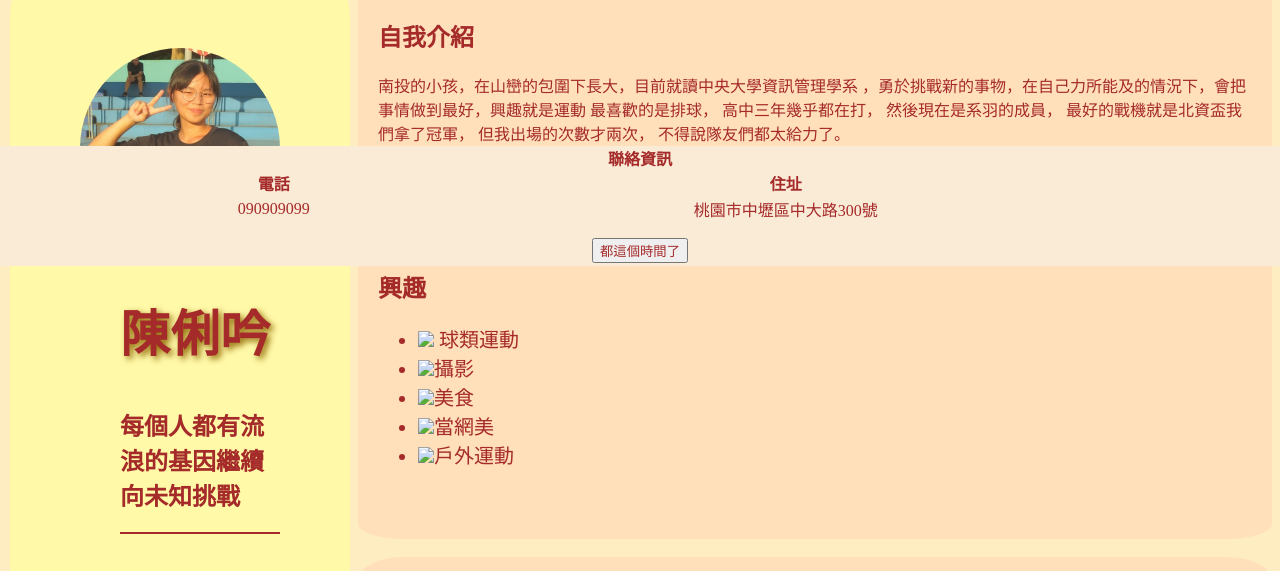
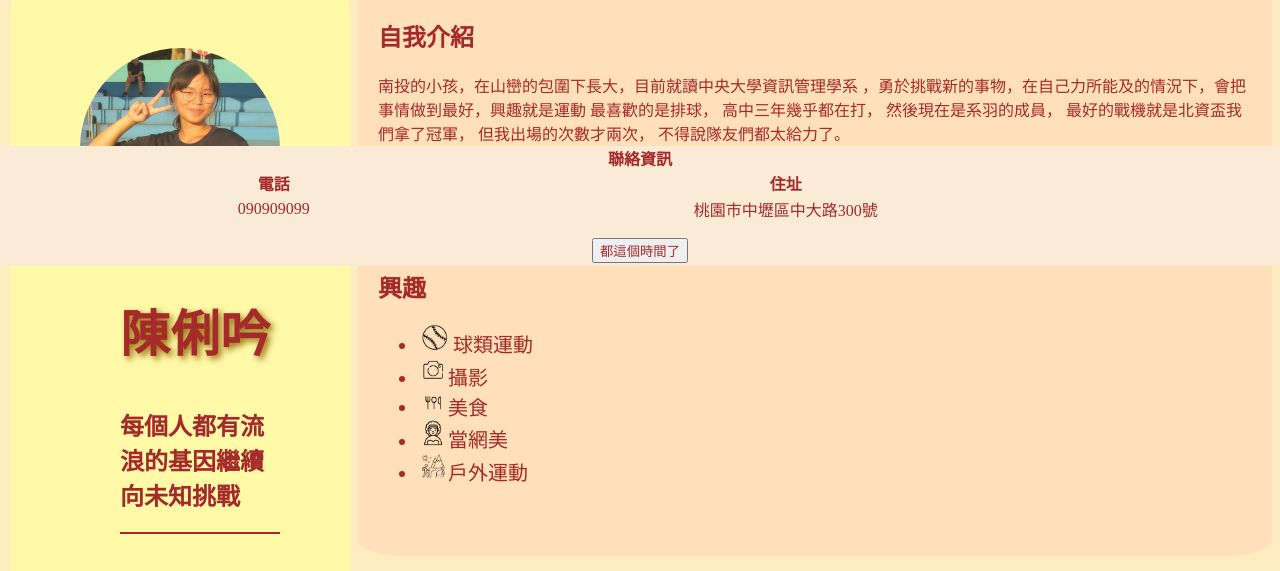
Before and after one commit to Littlepig-traveler/Littlepig-traveler.github.io, a plain HTML site: page index.html in a window 1280 px wide. Shown: the part 534-1105 px from the top of the page. Drawn offline with Linux system fonts and the light colour scheme.

Commit message:
Update index.html

```diff
--- a/index.html
+++ b/index.html
@@ -52,11 +52,11 @@
     <section>
         <h1>興趣</h1>
         <ul class="interesting">
-            <li><img class="icon" src="../images/noun-ball-1070923.png"> 球類運動</li>
-            <li><img class="icon" src="../images/noun-camera-4875855.png">攝影</li>
-            <li><img class="icon" src="../images/noun-food-1351018.png">美食</li>
-            <li><img class="icon" src="../images/noun-beautiful-woman-3531282.png">當網美</li>
-            <li><img class="icon" src="../images/noun-hiking-3315692.png">戶外運動</li>
+            <li><img class="icon" src="/noun-ball-1070923.png"> 球類運動</li>
+            <li><img class="icon" src="/noun-camera-4875855.png">攝影</li>
+            <li><img class="icon" src="/noun-food-1351018.png">美食</li>
+            <li><img class="icon" src="/noun-beautiful-woman-3531282.png">當網美</li>
+            <li><img class="icon" src="/noun-hiking-3315692.png">戶外運動</li>
 
         </ul>
     </section>
```
